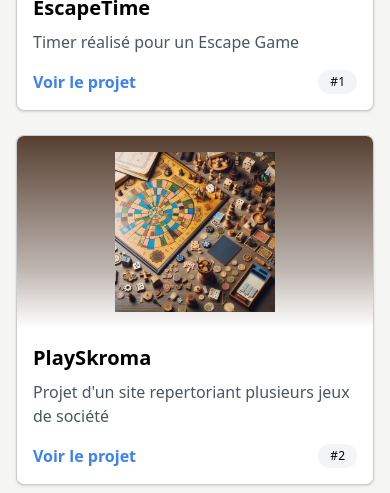
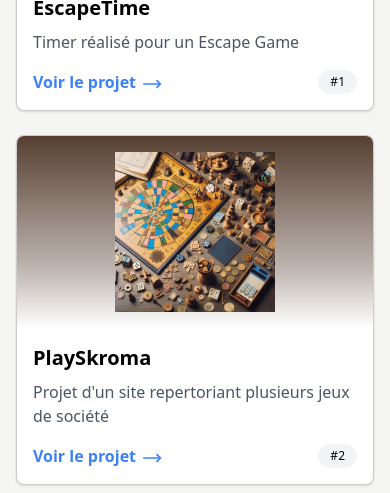
Before and after one commit to MattBuchs/NewPortfolio, a React (Vite) app: page /projects in a window 390 px wide. Shown: the part 351-844 px from the top of the page. Built offline with nearby package versions, Linux system fonts and the light colour scheme.

Commit message:
add Project page and update routing; refactor projects data structure for better management

```diff
--- a/src/App.jsx
+++ b/src/App.jsx
@@ -1,6 +1,7 @@
 import { Routes, Route, BrowserRouter } from "react-router-dom";
 import Home from "./pages/Home";
 import Projects from "./pages/Projects";
+import Project from "./pages/Project";
 import Contact from "./pages/Contact";
 import Error from "./pages/Error";
 
@@ -8,8 +9,9 @@ function App() {
     return (
         <BrowserRouter>
             <Routes>
+                <Route path="/" element={<Home />} />
                 <Route path="/projects" element={<Projects />} />
-                <Route path="/" element={<Home />} />
+                <Route path="/project/:slug" element={<Project />} />
                 <Route path="/contact" element={<Contact />} />
                 <Route path="*" element={<Error />} />
             </Routes>
--- a/src/components/Projects/Mobile/ProjectsMobile.jsx
+++ b/src/components/Projects/Mobile/ProjectsMobile.jsx
@@ -1,5 +1,6 @@
 import { Link } from "react-router-dom";
 import { motion } from "framer-motion";
+import { MoveRight } from "lucide-react";
 
 export default function ProjectsMobile({ projects = false }) {
     return (
@@ -41,10 +42,15 @@ export default function ProjectsMobile({ projects = false }) {
 
                             <div className="flex justify-between items-center">
                                 <Link
-                                    to={`/project/${project.id}`}
-                                    className="text-blue-500 font-semibold hover:underline"
+                                    to={`/project/${project.slug}`}
+                                    className="text-blue-500 font-semibold hover:underline flex items-center gap-1.5"
                                 >
                                     Voir le projet
+                                    <MoveRight
+                                        width={20}
+                                        height={20}
+                                        className="mt-1"
+                                    />
                                 </Link>
 
                                 <div className="flex gap-2">
--- a/src/components/Projects/ProjectSection.jsx
+++ b/src/components/Projects/ProjectSection.jsx
@@ -1,4 +1,5 @@
 import { MoveRight } from "lucide-react";
+import { Link } from "react-router-dom";
 
 const ProjectSection = ({ project, index, setIsPaused, sectionRefs }) => {
     return (
@@ -21,10 +22,11 @@ const ProjectSection = ({ project, index, setIsPaused, sectionRefs }) => {
                             <p className="text-lg leading-6 mt-1.5">
                                 {project.paragraph}
                             </p>
-                            <button
+                            <Link
+                                to={`/project/${project.slug}`}
                                 onMouseEnter={() => setIsPaused(true)}
                                 onMouseLeave={() => setIsPaused(false)}
-                                className="border mt-6 px-6 py-2 rounded-full hover:bg-white hover:text-black hover:scale-[1.08] transition-all duration-300 font-semibold flex items-center gap-2"
+                                className="border mt-6 px-6 py-2 rounded-full hover:bg-white hover:text-black hover:scale-[1.08] transition-all duration-300 font-semibold inline-flex items-center gap-2"
                             >
                                 Voir le Projet
                                 <MoveRight
@@ -32,7 +34,7 @@ const ProjectSection = ({ project, index, setIsPaused, sectionRefs }) => {
                                     height={24}
                                     className="mt-0.5"
                                 />
-                            </button>
+                            </Link>
                         </article>
                     </div>
                 ) : (
@@ -58,10 +60,11 @@ const ProjectSection = ({ project, index, setIsPaused, sectionRefs }) => {
                             <p className="text-lg leading-6 mt-1.5">
                                 {project.paragraph}
                             </p>
-                            <button
+                            <Link
+                                to={`/project/${project.slug}`}
                                 onMouseEnter={() => setIsPaused(true)}
                                 onMouseLeave={() => setIsPaused(false)}
-                                className="border mt-6 px-6 py-2 rounded-full hover:bg-white hover:text-black hover:scale-[1.08] transition-all duration-300 font-semibold flex items-center gap-2"
+                                className="border mt-6 px-6 py-2 rounded-full hover:bg-white hover:text-black hover:scale-[1.08] transition-all duration-300 font-semibold inline-flex items-center gap-2"
                             >
                                 Voir le Projet
                                 <MoveRight
@@ -69,7 +72,7 @@ const ProjectSection = ({ project, index, setIsPaused, sectionRefs }) => {
                                     height={24}
                                     className="mt-0.5"
                                 />
-                            </button>
+                            </Link>
                         </article>
                     </div>
                 ) : (
--- /dev/null
+++ b/src/lib/projects.js
@@ -0,0 +1,81 @@
+export const projects = [
+    {
+        id: 1,
+        title: "EscapeTime",
+        slug: "escapetime",
+        paragraph: "Timer réalisé pour un Escape Game",
+        img: "timer.jpg",
+        bgColorLeft: "#2b3231",
+        bgColorRight: "#f1f1f1",
+        bgColor: "#2b3231",
+        class: "w-full h-full object-cover",
+    },
+    {
+        id: 2,
+        title: "PlaySkroma",
+        slug: "playskroma",
+        paragraph: "Projet d'un site repertoriant plusieurs jeux de société",
+        img: "jeux-plateau.jpg",
+        bgColorLeft: "#f1f1f1",
+        bgColorRight: "#563f31",
+        bgColor: "#563f31",
+        class: "w-full h-full object-cover",
+    },
+    {
+        id: 3,
+        title: "O'Gaming",
+        slug: "o-gaming",
+        paragraph:
+            "App de rapport de bugs pour aider les développeurs de jeux vidéos",
+        img: "OGaming.webp",
+        bgColorLeft: "#620c03",
+        bgColorRight: "#f1f1f1",
+        bgColor: "#620c03",
+        class: "w-full h-full object-contain mx-10 mb-52",
+    },
+    {
+        id: 4,
+        title: "Angel's Game",
+        slug: "angels-game",
+        paragraph: "Réalisation d'un site web pour un Escape Game",
+        img: "illustration-escape-game.jpg",
+        bgColorLeft: "#f1f1f1",
+        bgColorRight: "#093b51",
+        bgColor: "#093b51",
+        class: "w-[400px] h-auto absolute top-32 left-14 rounded shadow",
+    },
+    {
+        id: 5,
+        title: "EnglishLearning",
+        slug: "english-learning",
+        paragraph: "App pour apprendre l'anglais sous forme de card",
+        img: "english.jpg",
+        bgColorLeft: "#965151",
+        bgColorRight: "#f1f1f1",
+        bgColor: "#965151",
+        class: "w-3/5 rounded absolute top-24 right-10 shadow",
+    },
+    {
+        id: 6,
+        title: "ScaP",
+        slug: "scap",
+        paragraph:
+            "Réalisation d'une application mobile de scan de produits de supermarché",
+        img: "phone-scap.png",
+        bgColorLeft: "#f1f1f1",
+        bgColorRight: "#3c6620",
+        bgColor: "#3c6620",
+        class: "w-[300px] h-auto absolute top-20 left-5 mx-16",
+    },
+    {
+        id: 7,
+        title: "DevCraftHub",
+        slug: "devcrafthub",
+        paragraph: "Projet de création d'un éditeur de texte en ligne",
+        img: "IDE.jpg",
+        bgColorLeft: "#08121a",
+        bgColorRight: "#f1f1f1",
+        bgColor: "#08121a",
+        class: "w-full h-full object-cover",
+    },
+];
--- /dev/null
+++ b/src/pages/Project.jsx
@@ -0,0 +1,17 @@
+import { useParams } from "react-router-dom";
+import { projects } from "../lib/projects";
+import NavBar from "../components/Header/NavBar";
+
+export default function Project() {
+    const params = useParams();
+    const project = projects.find((project) => project.slug === params.slug);
+
+    return (
+        <>
+            <NavBar isProjectPage={true} />
+            <main className="max-w-4xl md:w-[90%] w-full h-full mx-auto relative pt-20 px-4">
+                <h2>Project : {project.title}</h2>
+            </main>
+        </>
+    );
+}
--- a/src/pages/Projects.jsx
+++ b/src/pages/Projects.jsx
@@ -1,90 +1,11 @@
-import { useMemo } from "react";
 import NavBar from "../components/Header/NavBar";
 import NavbarProjects from "../components/Header/Navbar-Projects";
 import IndexProject from "../components/Projects/Index.Project";
+import ProjectsMobile from "../components/Projects/Mobile/ProjectsMobile";
 import { useScreenSize } from "../hook/useScreenSize";
-import ProjectsMobile from "../components/Projects/Mobile/ProjectsMobile";
+import { projects } from "../lib/projects";
 
 export default function Projects() {
-    const projects = useMemo(
-        () => [
-            {
-                id: 1,
-                title: "EscapeTime",
-                paragraph: "Timer réalisé pour un Escape Game",
-                img: "timer.jpg",
-                bgColorLeft: "#2b3231",
-                bgColorRight: "#f1f1f1",
-                bgColor: "#2b3231",
-                class: "w-full h-full object-cover",
-            },
-            {
-                id: 2,
-                title: "PlaySkroma",
-                paragraph:
-                    "Projet d'un site repertoriant plusieurs jeux de société",
-                img: "jeux-plateau.jpg",
-                bgColorLeft: "#f1f1f1",
-                bgColorRight: "#563f31",
-                bgColor: "#563f31",
-                class: "w-full h-full object-cover",
-            },
-            {
-                id: 3,
-                title: "O'Gaming",
-                paragraph:
-                    "App de rapport de bugs pour aider les développeurs de jeux vidéos",
-                img: "OGaming.webp",
-                bgColorLeft: "#620c03",
-                bgColorRight: "#f1f1f1",
-                bgColor: "#620c03",
-                class: "w-full h-full object-contain mx-10 mb-52",
-            },
-            {
-                id: 4,
-                title: "Angel's Game",
-                paragraph: "Réalisation d'un site web pour un Escape Game",
-                img: "illustration-escape-game.jpg",
-                bgColorLeft: "#f1f1f1",
-                bgColorRight: "#093b51",
-                bgColor: "#093b51",
-                class: "w-[400px] h-auto absolute top-32 left-14 rounded shadow",
-            },
-            {
-                id: 5,
-                title: "EnglishLearning",
-                paragraph: "App pour apprendre l'anglais sous forme de card",
-                img: "english.jpg",
-                bgColorLeft: "#965151",
-                bgColorRight: "#f1f1f1",
-                bgColor: "#965151",
-                class: "w-3/5 rounded absolute top-24 right-10 shadow",
-            },
-            {
-                id: 6,
-                title: "ScaP",
-                paragraph:
-                    "Réalisation d'une application mobile de scan de produits de supermarché",
-                img: "phone-scap.png",
-                bgColorLeft: "#f1f1f1",
-                bgColorRight: "#3c6620",
-                bgColor: "#3c6620",
-                class: "w-[300px] h-auto absolute top-20 left-5 mx-16",
-            },
-            {
-                id: 7,
-                title: "DevCraftHub",
-                paragraph: "Projet de création d'un éditeur de texte en ligne",
-                img: "IDE.jpg",
-                bgColorLeft: "#08121a",
-                bgColorRight: "#f1f1f1",
-                bgColor: "#08121a",
-                class: "w-full h-full object-cover",
-            },
-        ],
-        []
-    );
-
     const windowSize = useScreenSize();
 
     return (
```
